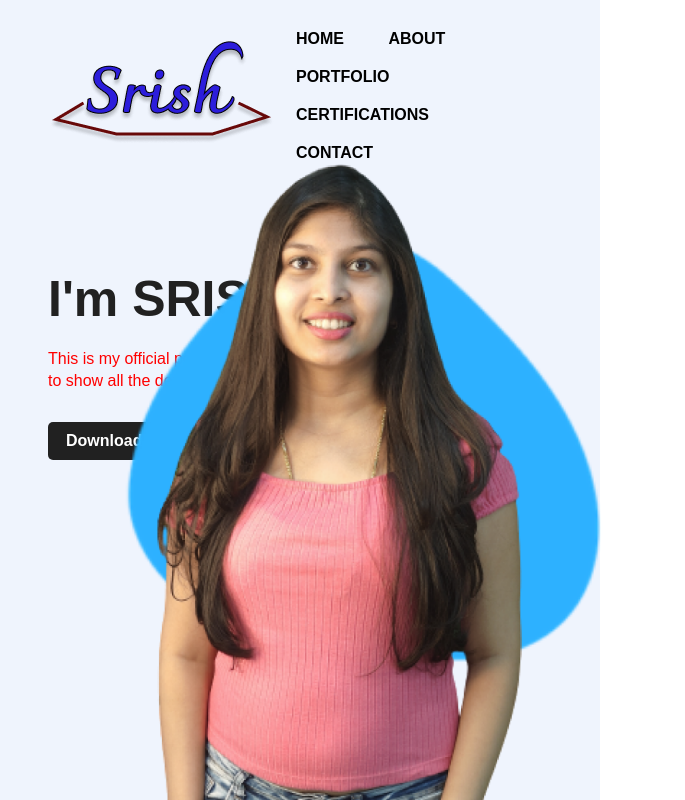
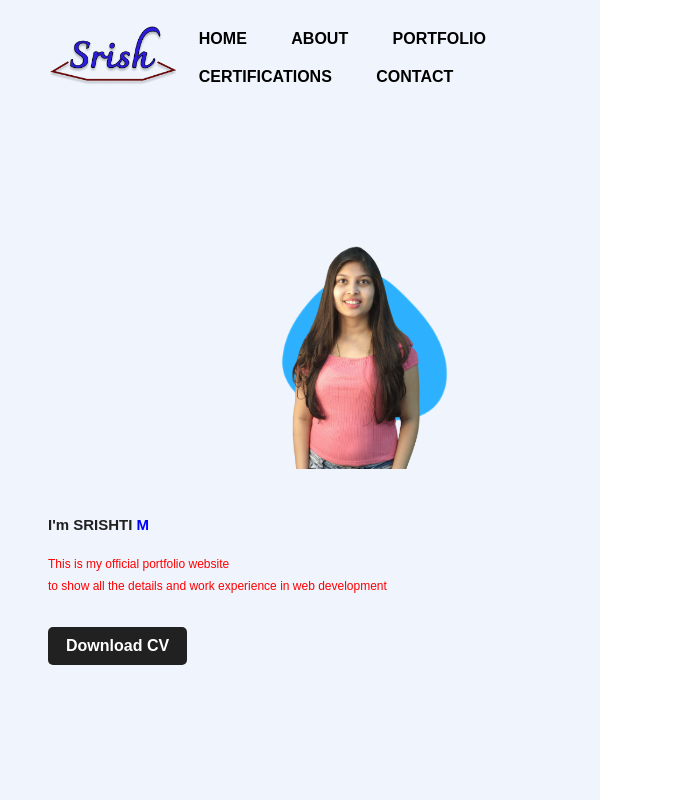
Before and after one commit to Srish64/design-portfolio, a plain HTML site: page index.html in a window 600 px wide. Shown: the whole page, 685 px wide, since content can reach past the window. Drawn offline with Linux system fonts and the light colour scheme.

Commit message:
Add files via upload

```diff
--- a/index.html
+++ b/index.html
@@ -5,6 +5,31 @@
     <meta name="viewport" content="width=device-width, initial-scale=1.0">
     <title>Personal Portfolio website</title>
     <link rel="stylesheet" href="style.css">
+    <style>
+        @media(min-width:600px) and (max-width:1250px){
+           .detail h1{font-size: 15px;}
+            .detail p{font-size: 12px;}
+            .images img{
+               height:35%;
+                top:-145px;
+            }
+            .logo{height: 70px;}
+            .shape{height: 35%;}
+
+        }
+        @media(min-width:300px) and (max-width:600px){
+            .detail {margin-top: 400px;}
+            .detail h1{font-size: 15px;}
+           .detail p{font-size: 12px;}
+            .images img{
+               height:35%;
+                top:85px;
+            }
+            .logo{height: 70px;}
+            .shape{height: 35%;}
+        }
+
+    </style>
 </head>
 <body>
     <div class="hero">
```
Also changed, not shown: about.html (+22 -1 lines).
